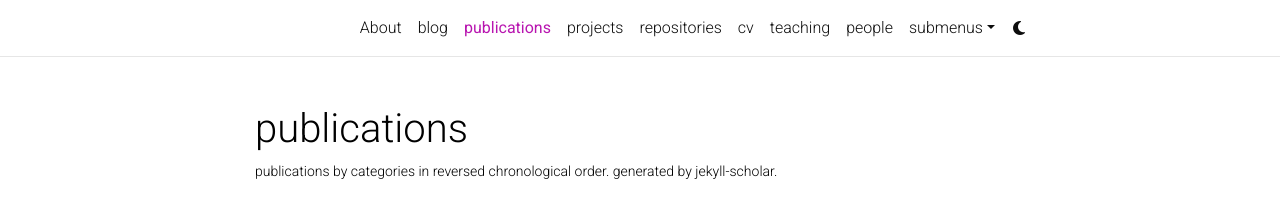
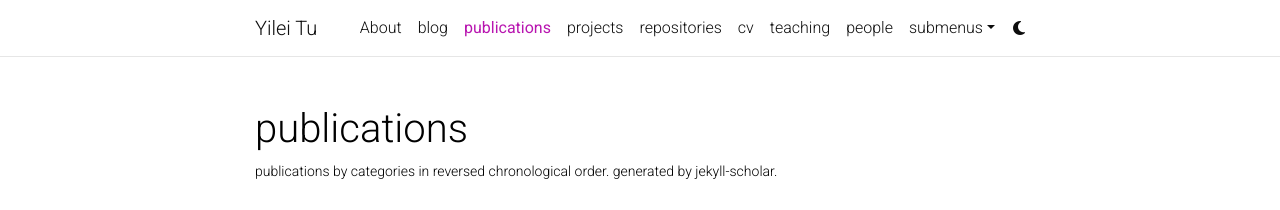
Before and after one commit to yileitu/yileitu.github.io, a Jekyll site: the page built from _pages/publications.md, in a window 1280 px wide. Shown: the top 210 px of the page. Built offline with Jekyll 4.4.1, drawn with Linux system fonts in a browser that asks for light colours; comment, search, counter and statistics services are not loaded; a style sheet for code colours, icons or effects is not loaded; grey boxes are pictures that could not be loaded.

```diff
--- a/_config.yml
+++ b/_config.yml
@@ -2,7 +2,7 @@
 # Site settings
 # -----------------------------------------------------------------------------
 
-title: # the website title (if blank, full name will be used instead)
+title: Yilei Tu # the website title (if blank, full name will be used instead)
 first_name: Yilei
 middle_name:
 last_name: Tu
```
